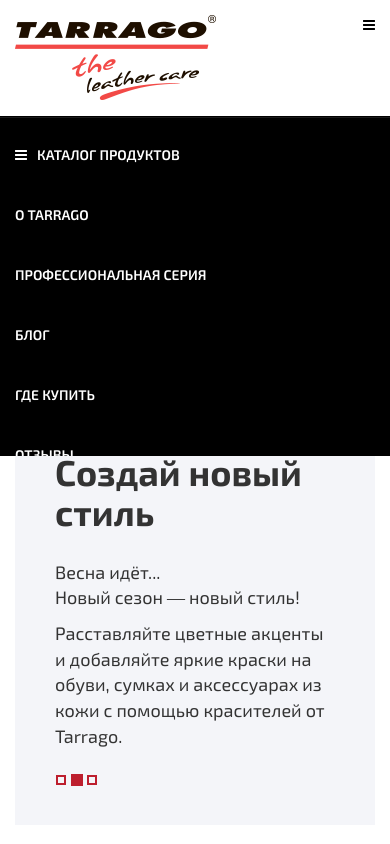
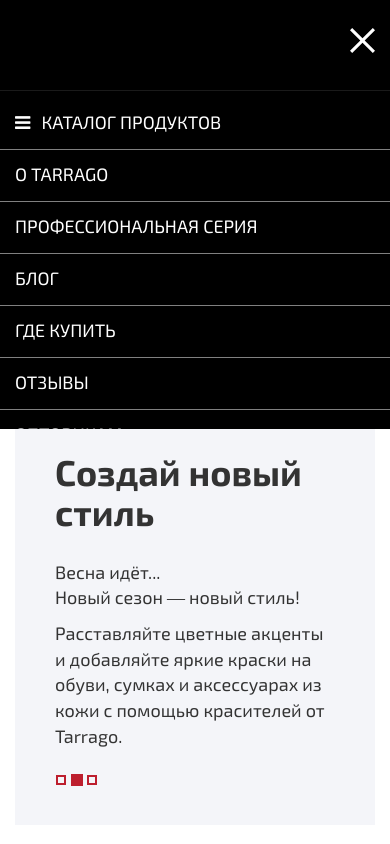
Before and after one commit to ailo21/tarr_site, a plain HTML site: page index.html in a window 390 px wide. Both pictures are taken after a click on the button 369 px from the left and 25 px from the top of the page. Shown: the top 844 px of the page. Drawn offline with Linux system fonts and the light colour scheme.

Commit message:
mobile menu

```diff
--- a/Content/Site.css
+++ b/Content/Site.css
@@ -1116,3 +1116,27 @@
 .article-list {
     margin-bottom: 390px;
 }
+.navbar_open{
+    background-color: #000!important;
+    padding: 13px 0 16px;
+}
+.navbar_open .navbar-brand{
+    display: none!important;
+}
+
+.navbar_open .navbar-toggle{
+    color: #fff;
+}
+.navbar_open i{
+    width: 25px;
+    height: 25px;
+    background-image: url(/content/img/icon/multiply.svg);
+    background-size: contain;
+
+}
+.navbar_open i:before{
+        display: none;
+}
+.navbar_open ul.nav>li{
+    border-bottom: 1px solid #fff;
+}
--- a/Content/mobile.css
+++ b/Content/mobile.css
@@ -61,7 +61,11 @@
 display:none;
         }
     .navbar-nav > li > .dropdown-menu{
+        padding-top: 13px;
 min-height:200px;
+    }
+    .navbar-nav > li > .dropdown-menu+.dropdown-menu{
+padding-top: 0;
     }
     .review_item:before{
 display:none;
@@ -80,3 +84,16 @@
     display: block;
 }
 /*}*/
+ul.nav>li {
+    border-bottom: 1px solid rgba(255,255,255,.5);
+}
+.nav > li > a{
+        padding: 17px 15px;
+        font-size: 18px;
+        font-weight: 400;
+        padding: 14px 15px 17px;
+}
+
+.navbar-nav .open .dropdown-menu>li>a{
+            padding: 8px 15px 9px 45px;
+}
--- a/Scripts/main.js
+++ b/Scripts/main.js
@@ -1,4 +1,11 @@
 $(document).ready(function () {
+
+ $('#navbar-collapse').on('show.bs.collapse', function () {
+  $('.navbar-header').addClass('navbar_open');
+})
+ $('#navbar-collapse').on('hidden.bs.collapse', function () {
+  $('.navbar-header').removeClass('navbar_open');
+})
 
     //myCarousel
     $(".carousel").swipe({
```
Also changed, not shown: server.js (added, +9 -0 lines), Content/img/icon/multiply.svg (added), 1 other file.
